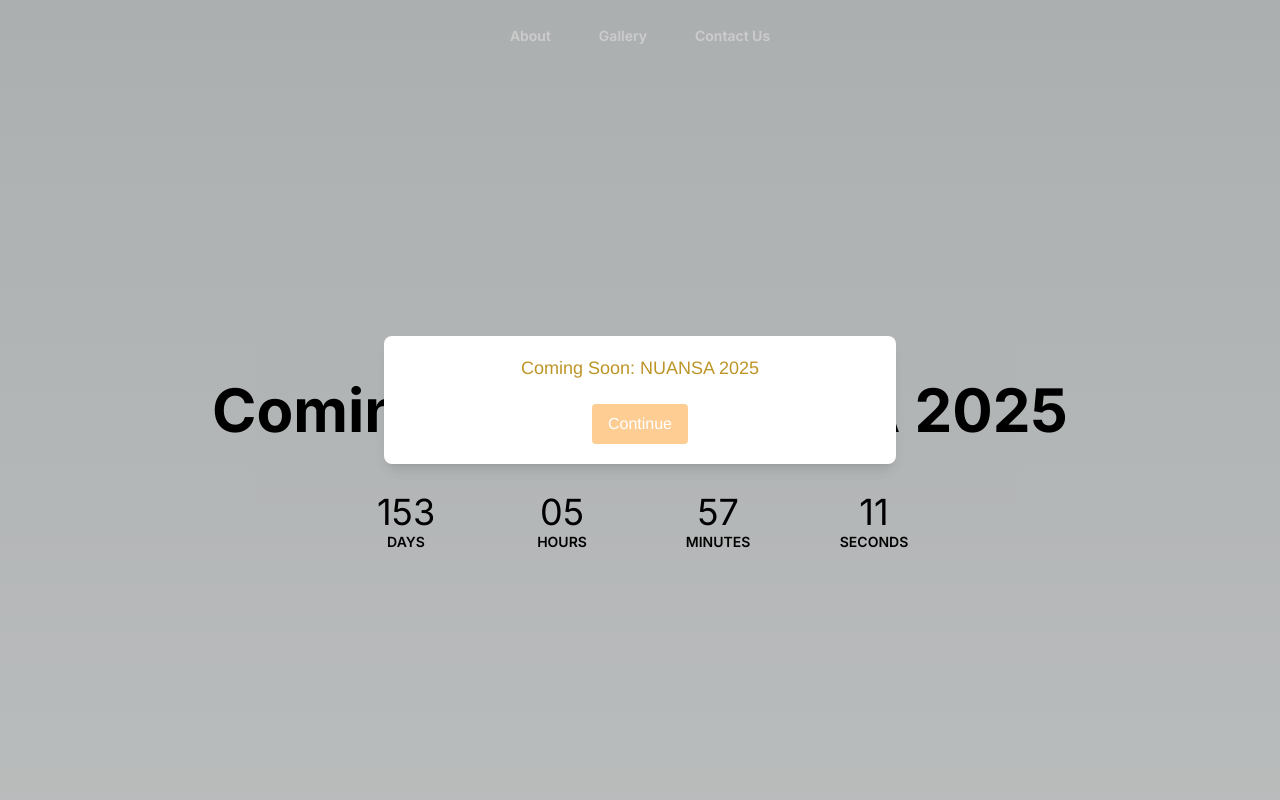
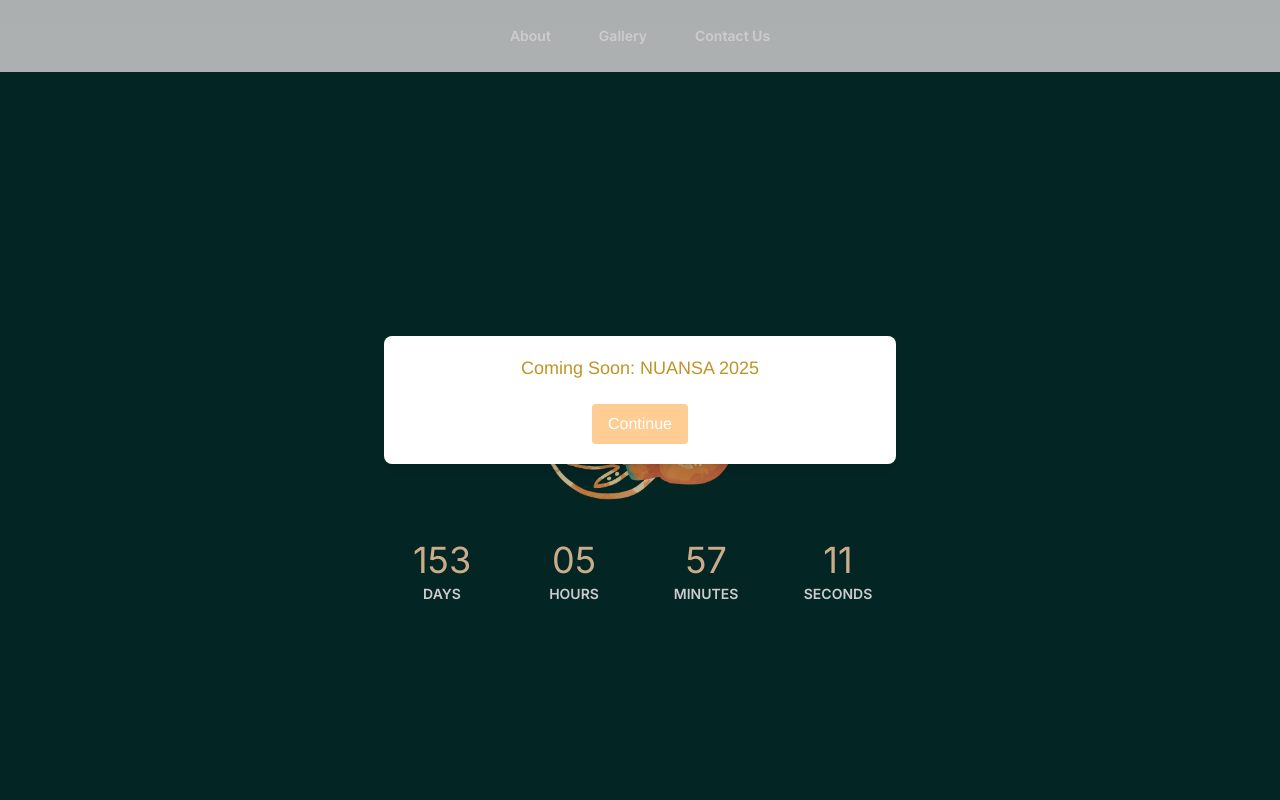
Before and after one commit to nuansacp2025/nuansa-web, a Next.js app: page / in a window 1280 px wide. Shown: the top 800 px of the page. Built offline with nearby package versions, Linux system fonts and the light colour scheme.

Commit message:
Added dummy logo and some css to Home Page

```diff
--- a/app/components/timer.tsx
+++ b/app/components/timer.tsx
@@ -54,28 +54,28 @@
   }, [launchDate]);
 
   return (
-    <div className="flex justify-center lg:justify-start mt-10 gap-3">
-      <span className="flex flex-col justify-center items-center text-black text-2xl lg:text-4xl w-36 py-3">
+    <div className="flex justify-center lg:justify-start mt-10 gap-1">
+      <span className="flex flex-col justify-center items-center text-orange-200 text-2xl lg:text-4xl w-16 sm:w-24 lg:w-32">
         {timeLeft.days}
-        <small className="text-xs lg:text-sm uppercase font-semibold">
+        <small className="text-xs lg:text-sm uppercase font-semibold text-white pt-1">
           Days
         </small>
       </span>
-      <span className="flex flex-col justify-center items-center text-black text-2xl lg:text-4xl w-36 py-3">
+      <span className="flex flex-col justify-center items-center text-orange-200 text-2xl lg:text-4xl w-16 sm:w-24 lg:w-32">
         {timeLeft.hours}
-        <small className="text-xs lg:text-sm uppercase font-semibold">
+        <small className="text-xs lg:text-sm uppercase font-semibold text-white pt-1">
           Hours
         </small>
       </span>
-      <span className="flex flex-col justify-center items-center text-black text-2xl lg:text-4xl w-36 py-3">
+      <span className="flex flex-col justify-center items-center text-orange-200 text-2xl lg:text-4xl w-16 sm:w-24 lg:w-32">
         {timeLeft.minutes}
-        <small className="text-xs lg:text-sm uppercase font-semibold">
+        <small className="text-xs lg:text-sm uppercase font-semibold text-white pt-1">
           Minutes
         </small>
       </span>
-      <span className="flex flex-col justify-center items-center text-black text-2xl lg:text-4xl w-36 py-3">
+      <span className="flex flex-col justify-center items-center text-orange-200 text-2xl lg:text-4xl w-16 sm:w-24 lg:w-32">
         {timeLeft.seconds}
-        <small className="text-xs lg:text-sm uppercase font-semibold">
+        <small className="text-xs lg:text-sm uppercase font-semibold text-white pt-1">
           Seconds
         </small>
       </span>
--- a/app/page.tsx
+++ b/app/page.tsx
@@ -4,15 +4,13 @@
 
 export default function Home() {
   return (
-    <main className="flex min-h-screen flex-col items-center justify-between p-0">
+    <main className="flex min-h-screen flex-col items-center justify-between p-0 bg-teal-950 text-white">
       <div className="flex flex-col items-center justify-center h-screen w-full">
-        <h1 className="text-4xl md:text-6xl font-bold text-center">
-          Coming Soon: NUANSA 2025
-        </h1>
+        <Image src={'/images/logo/nuansa_logo.png'} alt={'logo'} width={0} height={0} sizes="100vw" style={{ width: '12rem', height: 'auto' }}/>
         <Timer launchDate="02-21-2025"></Timer>
       </div>
       <div className="flex flex-col itemscenter justify center w-full py-6 px-8 sm:py-12 sm:px-16 md:py-20 md:px-32">
-        <h2 className="text-2xl md:text-3xl pb-4 sm:pb-6 md:pb-10 font-bold text-center">
+        <h2 className="text-3xl md:text-4xl pb-4 sm:pb-6 md:pb-10 font-bold text-center text-orange-200">
           Synopsis
         </h2>
         <p className="text-center text-base sm:text-lg md:text-xl">
@@ -22,7 +20,7 @@
         </p>
       </div>
       <div className="w-full py-4 px-8 sm:py-12 sm:px-20 md:py-16 md:px-30">
-        <h2 className="text-2xl md:text-3xl pb-8 md:pb-12 font-bold">
+        <h2 className="text-3xl md:text-4xl pb-8 md:pb-12 font-bold text-orange-200">
           Characters
         </h2>
         <div className="flex justify-between">
@@ -46,7 +44,7 @@
           </div>
         </div>
       </div>
-      <footer className="w-full py-4 text-center text-black">
+      <footer className="w-full py-4 text-center text-white">
         <p>© 2025 NUANSA. All rights reserved.</p>
       </footer>
     </main>
```
Also changed, not shown: public/images/logo/nuansa_logo.png (added).
